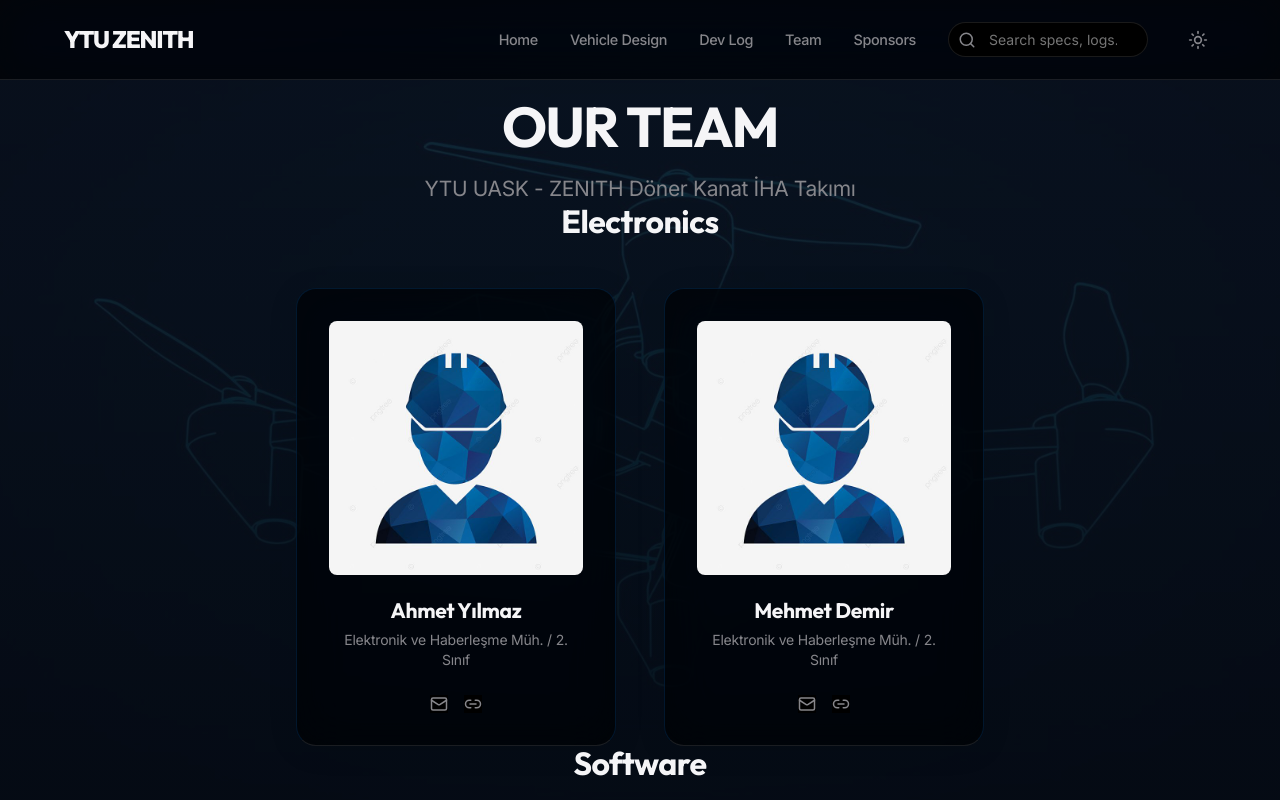
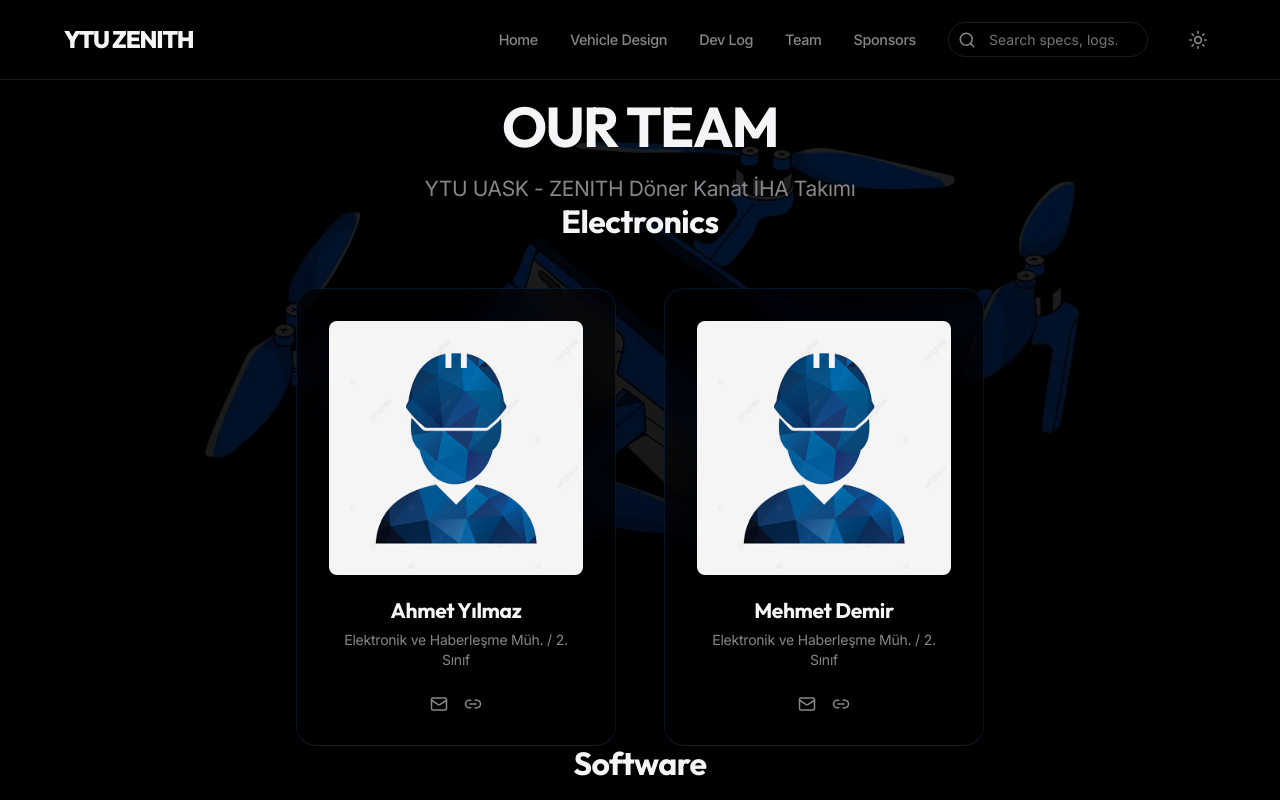
Before and after one commit to ayberkarslan/ZenithWeb, a React (Vite) app: page /team in a window 1280 px wide. Shown: the top 800 px of the page. Built offline with nearby package versions, Linux system fonts and the light colour scheme; no server answers.

Commit message:
remove blue background overlay

```diff
--- a/src/pages/Team.tsx
+++ b/src/pages/Team.tsx
@@ -63,7 +63,7 @@ export default function Team() {
     <div
       className="pt-24 pb-16 min-h-screen relative"
       style={{
-        backgroundImage: 'linear-gradient(rgba(10, 15, 30, 0.85), rgba(5, 10, 20, 0.95)), url(/blueprint.jpg)',
+        backgroundImage: 'linear-gradient(rgba(0, 0, 0, 0.7), rgba(0, 0, 0, 0.8)), url(/blueprint.jpg)',
         backgroundSize: 'cover',
         backgroundPosition: 'center',
         backgroundAttachment: 'fixed'
```
Also changed, not shown: public/blueprint.jpg, public/blueprint2.jpg (added).
